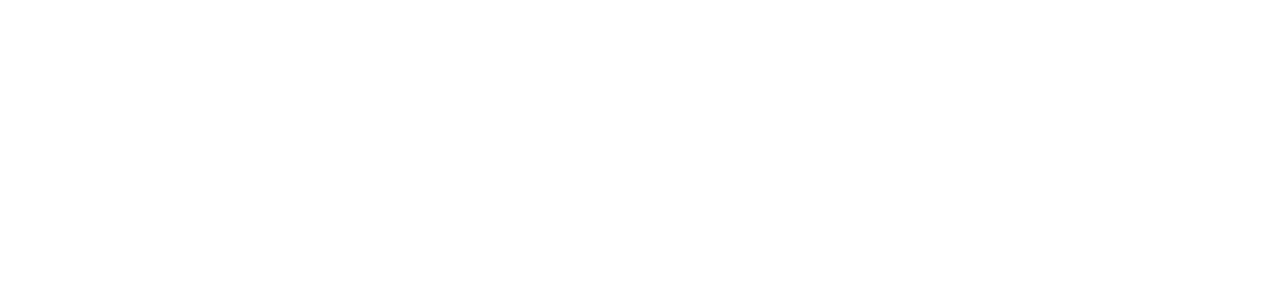
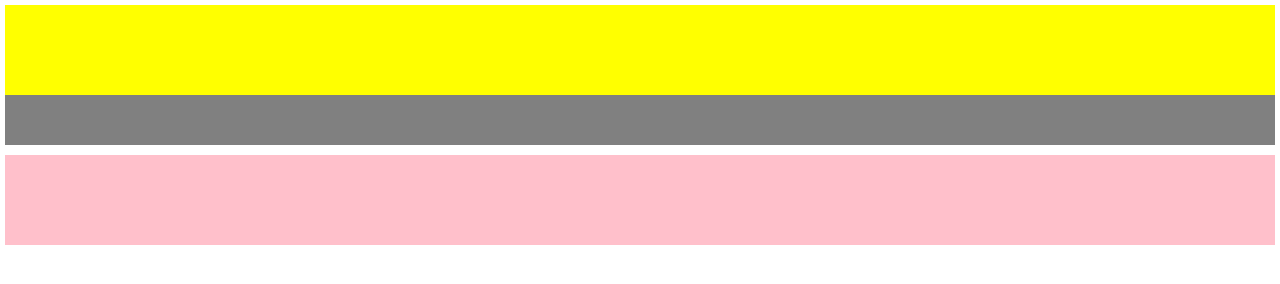
Before and after one commit to DanielaVolletti/htmlcss-struttura-wp, a plain HTML site: page index.html in a window 1280 px wide. Drawn offline with Linux system fonts and the light colour scheme.

Commit message:
creazione in css di blocchi header, nav e footer

```diff
--- a/index.html
+++ b/index.html
@@ -16,15 +16,15 @@
 
     <!-- struttura principale con 3 colonne -->
     <main>
-      <aside class="">
+      <aside id="colonna-1">
 
       </aside>
 
-      <section>
+      <section id="colonna-2">
 
       </section>
 
-      <aside class="">
+      <aside id="colonna-3">
 
       </aside>
     </main>
--- a/style.css
+++ b/style.css
@@ -0,0 +1,33 @@
+*{
+  padding: 0;
+  margin: 0;
+  box-sizing: border-box;
+}
+
+header{
+  height: 150px;
+  border: 5px solid white;
+  /* debug */
+  background-color: yellow;
+  /* fine debug */
+  position: relative;
+}
+
+nav{
+  height: 50px;
+  border bottom: 5px solid white;
+  /* debug */
+  background-color: grey;
+  /* fine debug */
+  position: absolute;
+  bottom: 0;
+  width: 100%;
+}
+
+footer{
+  height: 100px;
+  border: solid 5px white;
+  /* dubug */
+  background-color: pink;
+  /* fine debug */
+}
```
